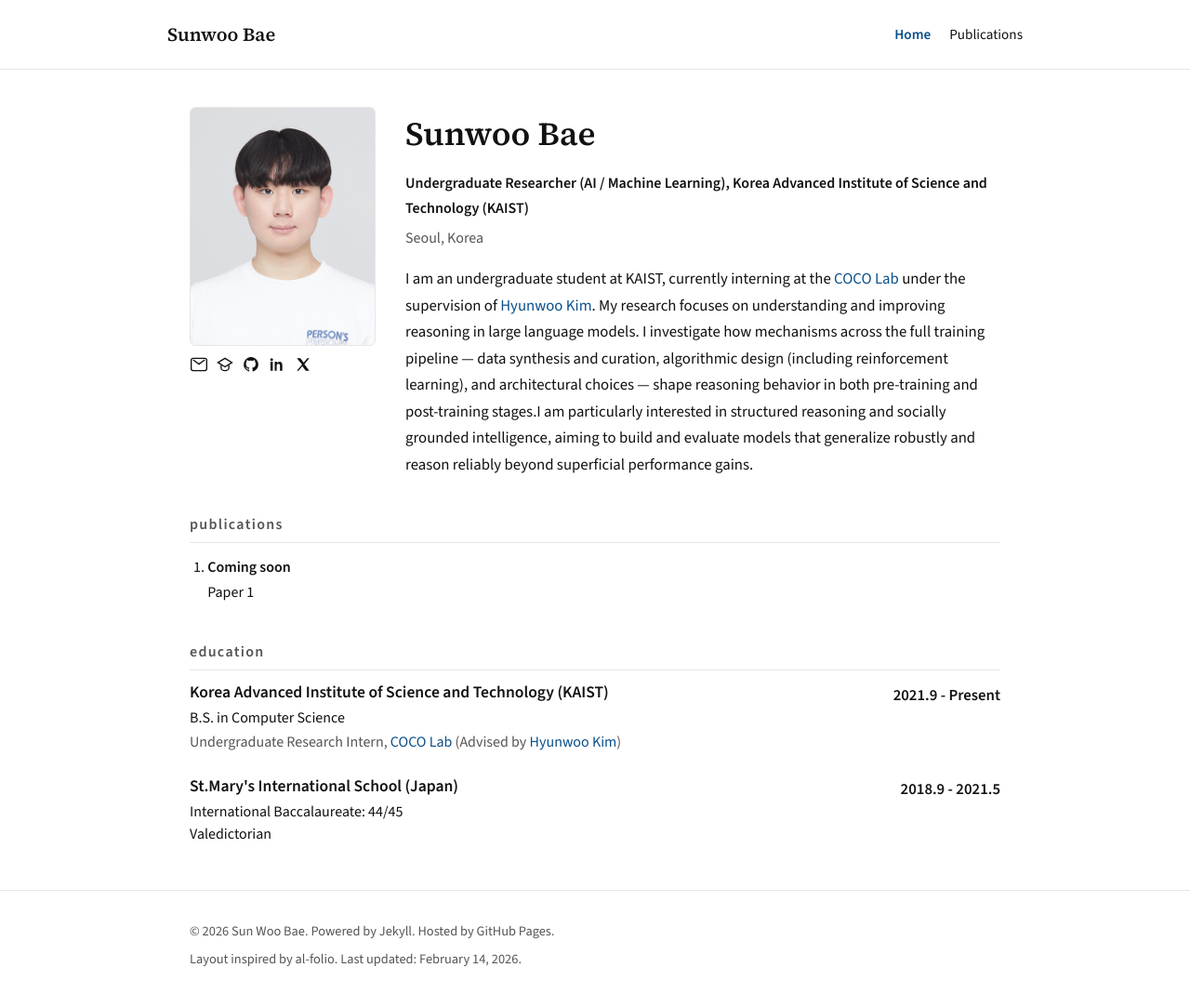
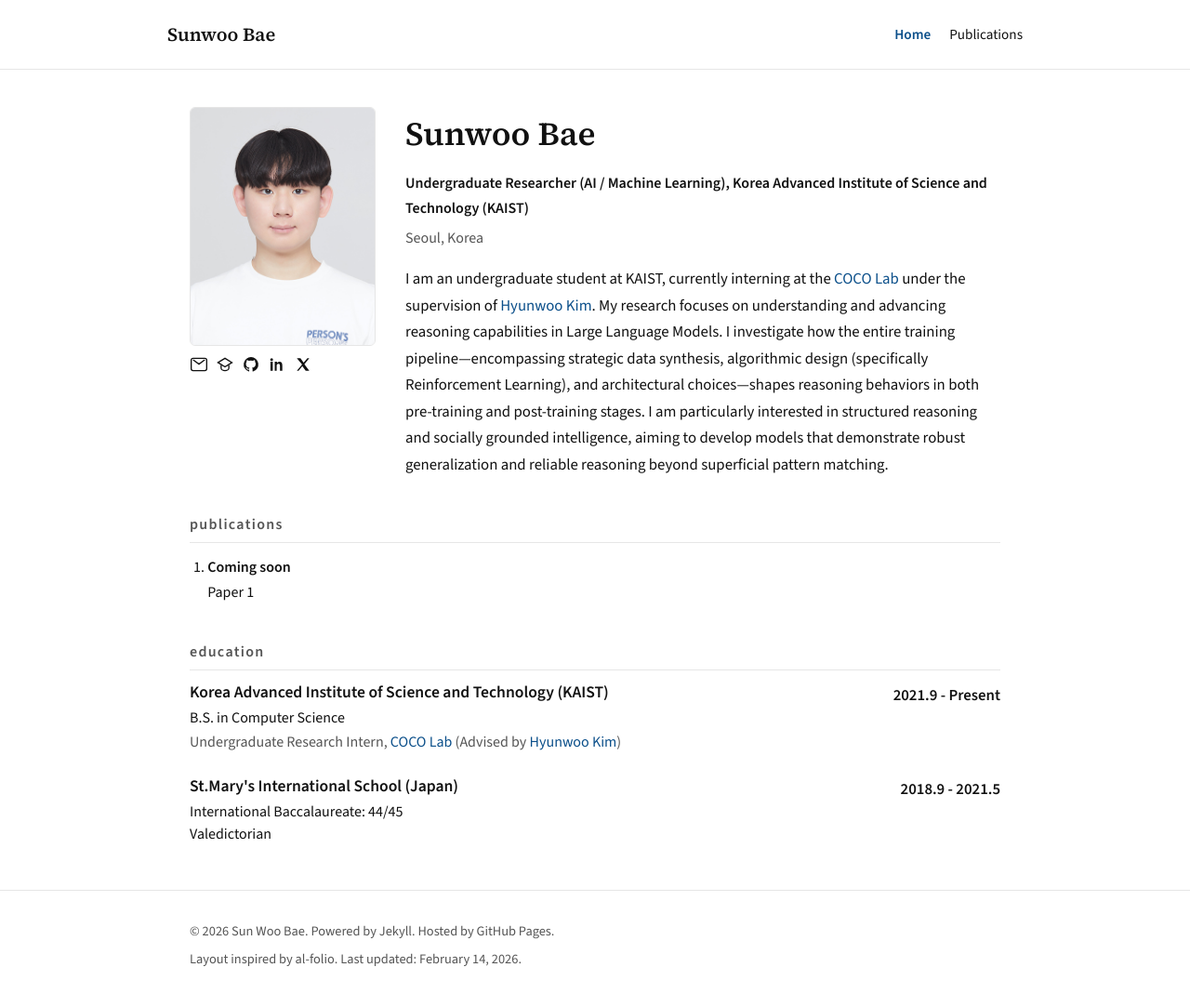
Before and after one commit to sunwoo02/sunwoo02.github.io, a Jekyll site: the page built from index.md, in a window 1280 px wide. Shown: the whole page at 93% size. Built offline with Jekyll 4.4.1, drawn with Linux system fonts in a browser that asks for light colours.

Commit message:
Refine introduction in index.md
Revised intro to enhance clarity and precision in describing research focus.

```diff
--- a/index.md
+++ b/index.md
@@ -5,8 +5,7 @@ full_name: Sunwoo Bae
 affiliation: Undergraduate Researcher (AI / Machine Learning), Korea Advanced Institute of Science and Technology (KAIST)
 location: Seoul, Korea
 intro: >-
-  I am an undergraduate student at KAIST, currently interning at the <a href="https://coco-kaist.github.io/" target="_blank" rel="noopener">COCO Lab</a>  under the supervision of
-  <a href="https://hyunw.kim/" target="_blank" rel="noopener">Hyunwoo Kim</a>. My research focuses on understanding and improving reasoning in large language models. I investigate how mechanisms across the full training pipeline — data synthesis and curation, algorithmic design (including reinforcement learning), and architectural choices — shape reasoning behavior in both pre-training and post-training stages.I am particularly interested in structured reasoning and socially grounded intelligence, aiming to build and evaluate models that generalize robustly and reason reliably beyond superficial performance gains.
+  I am an undergraduate student at KAIST, currently interning at the <a href="https://coco-kaist.github.io/" target="_blank" rel="noopener">COCO Lab</a>  under the supervision of <a href="https://hyunw.kim/" target="_blank" rel="noopener">Hyunwoo Kim</a>. My research focuses on understanding and advancing reasoning capabilities in Large Language Models. I investigate how the entire training pipeline—encompassing strategic data synthesis, algorithmic design (specifically Reinforcement Learning), and architectural choices—shapes reasoning behaviors in both pre-training and post-training stages. I am particularly interested in structured reasoning and socially grounded intelligence, aiming to develop models that demonstrate robust generalization and reliable reasoning beyond superficial pattern matching.
 ---
 ## Publications
 
```
